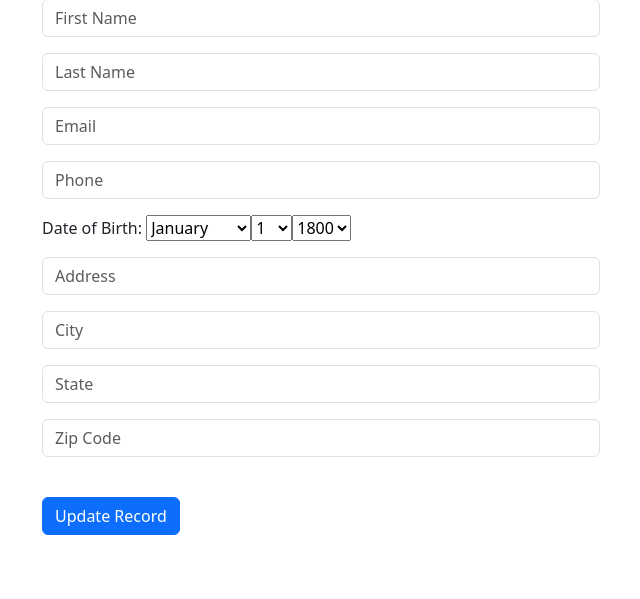
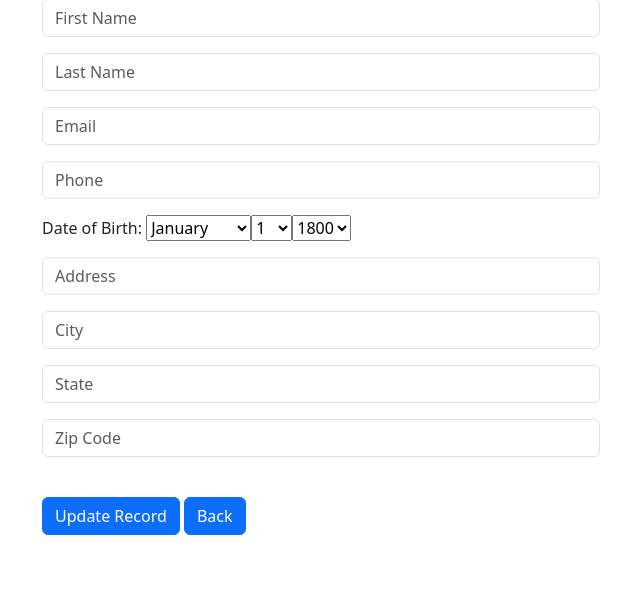
Before and after one commit to houdinipapi/Patient-Records-App, a Django app: template pat_rec/basic_info/templates/core/update_record.html in a window 1280 px wide. Shown: the part 161-760 px from the top of the page, without its empty margins (319-959 px from the left). Run offline with Django 5.2, Linux system fonts and the light colour scheme; the template is opened without the code that fills it: values that come from a table or form of the project are taken from there, others are empty.

Commit message:
Add back button to update record form

```diff
--- a/pat_rec/basic_info/templates/core/update_record.html
+++ b/pat_rec/basic_info/templates/core/update_record.html
@@ -21,6 +21,8 @@
 
             <button type="submit" class="btn btn-primary">Update Record</button>
 
+            <a href="{% url 'index' %}" class="btn btn-primary">Back</a>
+
         </form>
 
     </div>
```
